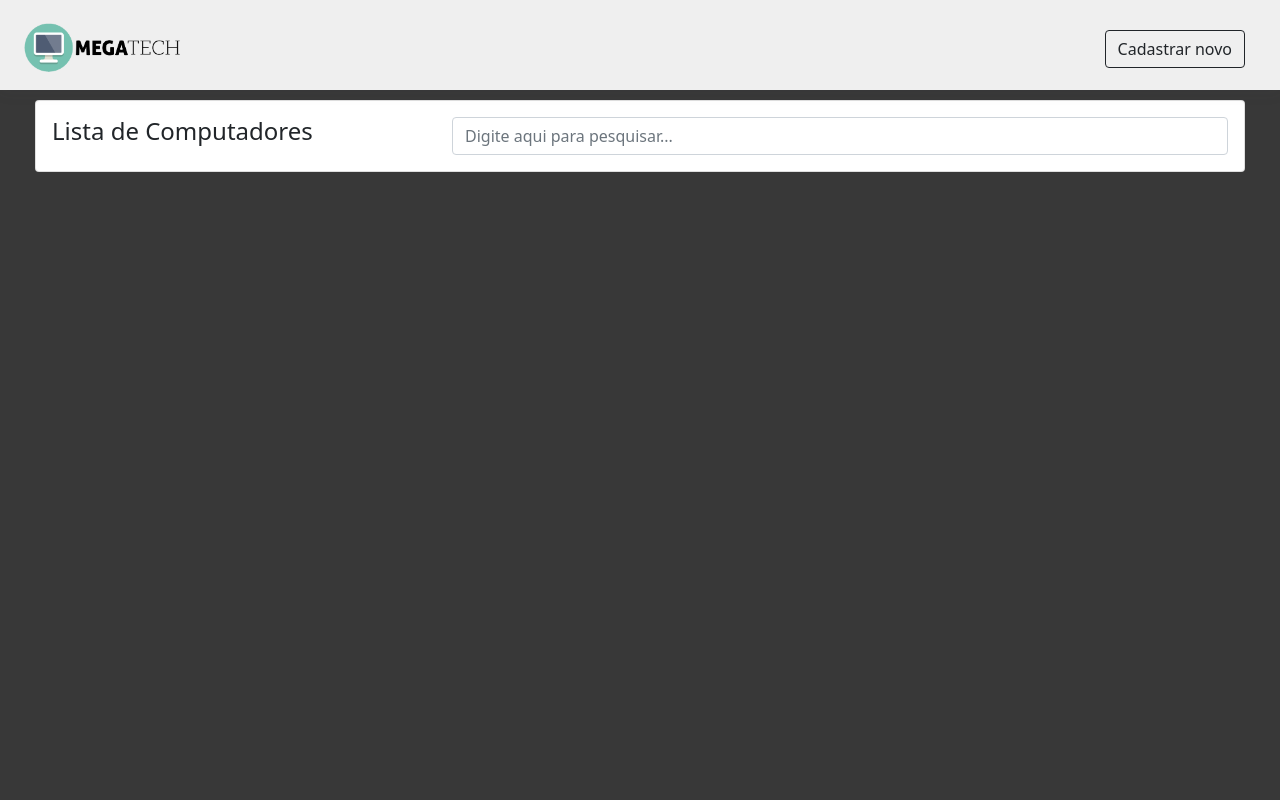
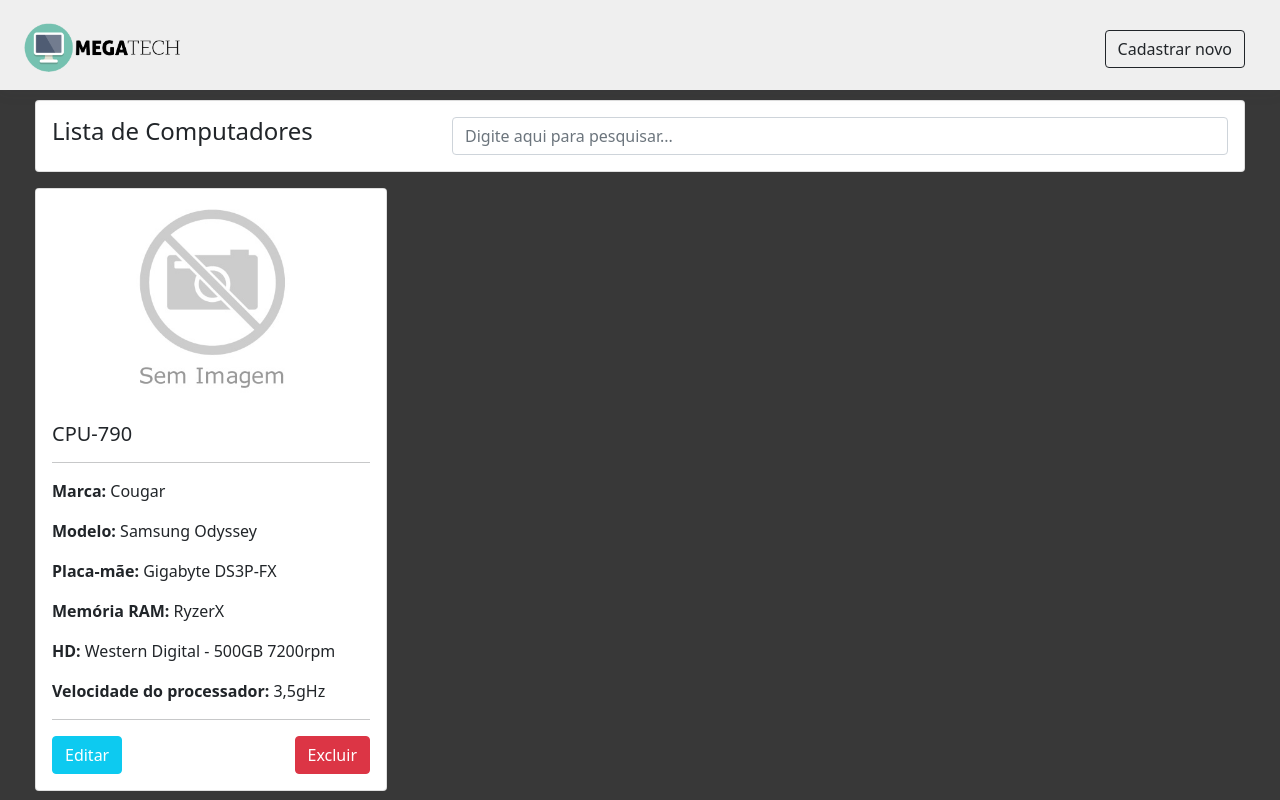
Before and after one commit to miathayde/adm-computadores, an Angular app: page / in a window 1280 px wide. Built offline with nearby package versions, Linux system fonts and the light colour scheme; data requests are answered from the project's data file.

Commit message:
Estrutura dos cards criada

```diff
--- a/src/app/computadores/lista/lista.component.html
+++ b/src/app/computadores/lista/lista.component.html
@@ -1,6 +1,7 @@
 <!-- <div class="titulo">
     <h3>Lista de Computadores</h3>
 </div> -->
+<div class="header mb-3">
   <div class="card">
     <div class="card-body">
       <div class="row">
@@ -8,13 +9,32 @@
           <h4>Lista de Computadores</h4>
         </div>
         <div class="col">
-                <div>
-                    <i class="fa fa-search" aria-hidden="true"></i>
           <input class="form-control" type="text" placeholder="Digite aqui para pesquisar...">
         </div>
       </div>
     </div>
+  </div>
+</div>
 
+<div class="portlet mt-2" *ngFor="let computador of computadores">
+  <div class="card" style="width: 22rem;">
+    <div *ngIf="!computador.arquivo"><img class="card-img-top" src="assets/sem-imagem.jpg" alt="Computador sem imagem"></div>
+    <div *ngIf="computador.arquivo"><img class="card-img-top" src="..." alt="Card image cap"></div>
+    <div class="card-body">
+      <h5 class="card-title">{{ computador.nome }}</h5>
+      <hr>
+      <p class="card-text"><b>Marca: </b>{{ computador.marca }}</p>
+      <p class="card-text"><b>Modelo: </b>{{ computador.modelo }}</p>
+      <p class="card-text"><b>Placa-mãe: </b>{{ computador.placaMae }}</p>
+      <p class="card-text"><b>Memória RAM: </b>{{ computador.memoriaRam }}</p>
+      <p class="card-text"><b>HD: </b>{{computador.hdMarca}} - {{ computador.hd }}</p>
+      <p class="card-text"><b>Velocidade do processador: </b>{{ computador.processador }}</p>
+      <hr>
+      <div class="d-flex justify-content-between">
+        <button type="button" class="btn btn-info" (click)="onEdit()" style="color: white">Editar</button>
+        <button type="button" class="btn btn-danger" (click)="onDelete()">Excluir</button>
+      </div>
+    </div>
   </div>
 </div>
 
```
Lines whose indentation alone changed are shown as unchanged.
